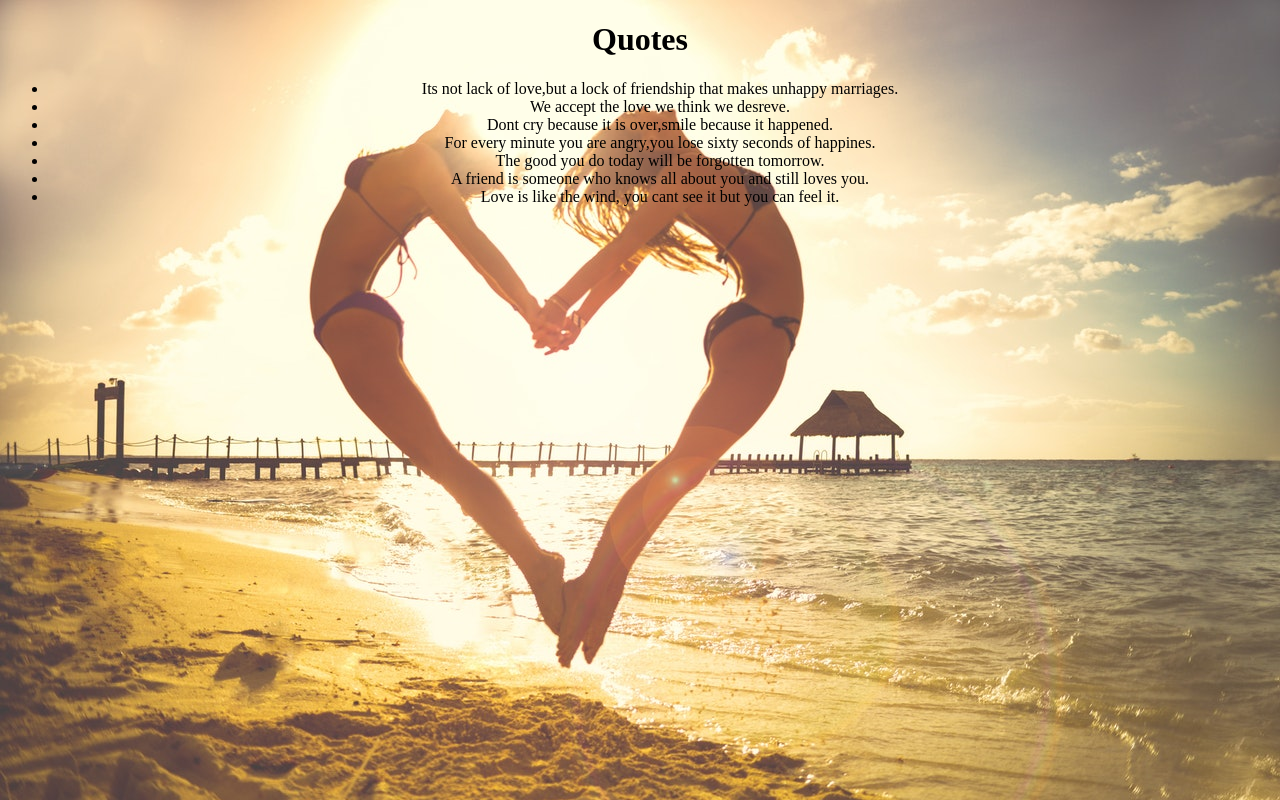
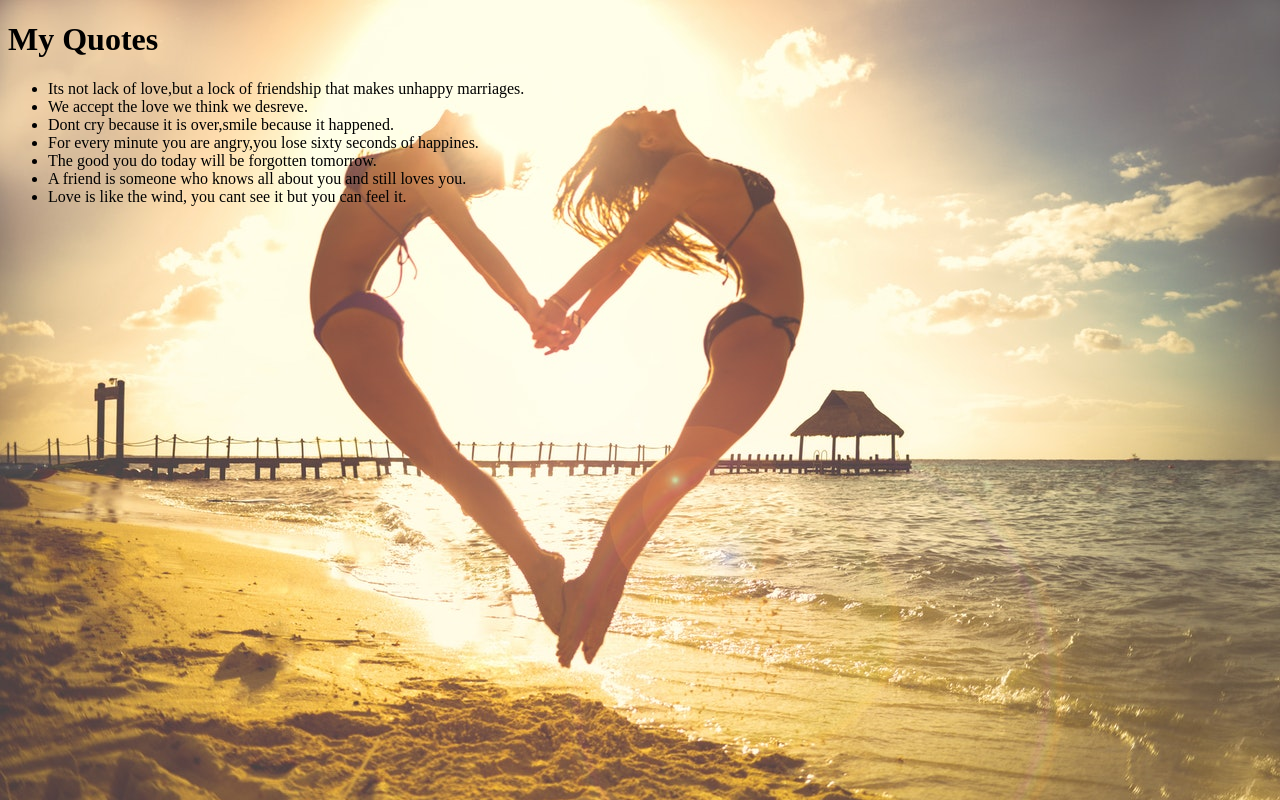
Before and after one commit to twyfordsparks/quotes, an Angular app in the folder Quotes/: page / in a window 1280 px wide. Built offline with nearby package versions, Linux system fonts and the light colour scheme.

Commit message:
added app-quote tag to quote component

```diff
--- a/Quotes/src/app/app.component.html
+++ b/Quotes/src/app/app.component.html
@@ -1,9 +1 @@
-<!--The content below is only a placeholder and can be replaced.-->
-<div style="text-align:center">
-  <h1>
-    Quotes
-  </h1>
-  <ul>
-    <li *ngFor='let quote of quotes'>{{quote.name}}</li>
-  </ul>
-<router-outlet></router-outlet>
+<app-quote></app-quote>
--- a/Quotes/src/app/quote/quote.component.html
+++ b/Quotes/src/app/quote/quote.component.html
@@ -1,3 +1,5 @@
-<p>
-  quote works!
-</p>
+<h1>My Quotes</h1>
+<ul>
+  <li *ngFor='let quote of quotes'>{{quote.name}}</li>
+</ul>
+<p *ngIf='quotes.length > 7'></p>
--- a/Quotes/src/app/quote/quote.component.ts
+++ b/Quotes/src/app/quote/quote.component.ts
@@ -1,4 +1,5 @@
 import { Component, OnInit } from '@angular/core';
+import {Quote}  from '../quote'
 
 @Component({
   selector: 'app-quote',
@@ -6,6 +7,15 @@ import { Component, OnInit } from '@angular/core';
   styleUrls: ['./quote.component.css']
 })
 export class QuoteComponent implements OnInit {
+  quotes = [
+    new Quote(1, 'Its not lack of love,but a lock of friendship that makes unhappy marriages.'),
+    new Quote(2, 'We accept the love we think we desreve.'),
+    new Quote(3, 'Dont cry because it is over,smile because it happened.'),
+    new Quote(4, 'For every minute you are angry,you lose sixty seconds of happines.'),
+    new Quote(5, 'The good you do today will be forgotten tomorrow.'),
+    new Quote(6, 'A friend is someone who knows all about you and still loves you.'),
+    new Quote(7, 'Love is like the wind, you cant see it but you can feel it.'),
+  ]
 
   constructor() { }
 
```
